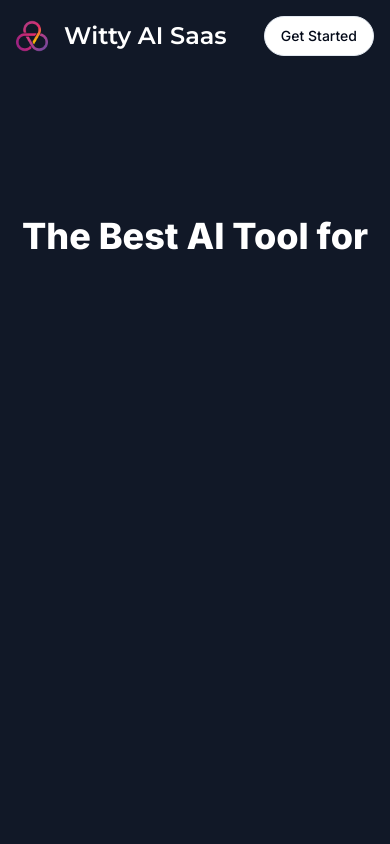
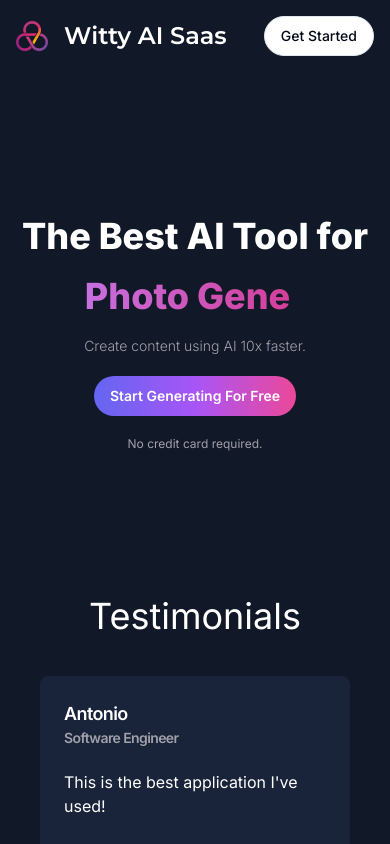
Before and after one commit to mlsolver/witty-ai-saas, a Next.js app: page / in a window 390 px wide. Built offline with nearby package versions, Linux system fonts and the light colour scheme; no server answers.

Commit message:
added landing page

```diff
--- a/app/(landing)/page.tsx
+++ b/app/(landing)/page.tsx
@@ -1,3 +1,4 @@
+import LandingContent from "@/components/landing-content";
 import LandingHero from "@/components/landing-hero";
 import { LandingNavbar } from "@/components/landing-navbar";
 
@@ -6,6 +7,7 @@ const LandingPage = () => {
     <div className="h-full">
       <LandingNavbar />
       <LandingHero />
+      <LandingContent />
     </div>
   );
 };
--- /dev/null
+++ b/components/landing-content.tsx
@@ -0,0 +1,62 @@
+"use client";
+
+import { Card, CardContent, CardHeader, CardTitle } from "./ui/card";
+
+const testimonials = [
+  {
+    name: "Antonio",
+    avatar: "A",
+    title: "Software Engineer",
+    description: "This is the best application I've used!",
+  },
+  {
+    name: "Antonio",
+    avatar: "A",
+    title: "Software Engineer",
+    description: "This is the best application I've used!",
+  },
+  {
+    name: "Antonio",
+    avatar: "A",
+    title: "Software Engineer",
+    description: "This is the best application I've used!",
+  },
+  {
+    name: "Antonio",
+    avatar: "A",
+    title: "Software Engineer",
+    description: "This is the best application I've used!",
+  },
+];
+
+const LandingContent = () => {
+  return (
+    <div className="px-10 pb-20">
+      <h2 className="text-center text-4xl text-white font-extrbold mb-10">
+        Testimonials
+      </h2>
+      <div className="grid grid-cols-1 sm:grid-cols-2 md:grid-cols-3 lg:grid-cols-4 gap-4">
+        {testimonials.map((item) => (
+          <Card
+            key={item.description}
+            className="bg-[#192339] border-none text-white"
+          >
+            <CardHeader>
+              <CardTitle className="flex items-center gap-x-2">
+                <div>
+                  <p className="text-lg">{item.name}</p>
+                  <p className="text-zinc-400 text-sm">{item.title}</p>
+                </div>
+              </CardTitle>
+              <CardContent className="pt-4 px-0">
+                {item.description}
+              </CardContent>
+            </CardHeader>
+          </Card>
+        ))}
+      </div>
+    </div>
+  );
+};
+
+export default LandingContent;
--- a/components/landing-hero.tsx
+++ b/components/landing-hero.tsx
@@ -1,7 +1,9 @@
 "use client";
 
 import { useAuth } from "@clerk/nextjs";
+import Link from "next/link";
 import TypewriterComponent from "typewriter-effect";
+import { Button } from "./ui/button";
 
 const LandingHero = () => {
   const { isSignedIn } = useAuth();
@@ -20,9 +22,27 @@ const LandingHero = () => {
                 "Code Generation.",
                 "Video Generation.",
               ],
+              autoStart: true,
+              loop: true,
             }}
           />
         </div>
+      </div>
+      <div className="text-sm md:text-xl font-light text-zinc-400">
+        Create content using AI 10x faster.
+      </div>
+      <div>
+        <Link href={isSignedIn ? "/dashboard" : "/sign-up"}>
+          <Button
+            variant="premium"
+            className="md:text-lg p-4 md:p-6 rounded-full font-semibold"
+          >
+            Start Generating For Free
+          </Button>
+        </Link>
+      </div>
+      <div className="text-zinc-400 text-xs md:text-sm font-normal">
+        No credit card required.
       </div>
     </div>
   );
--- a/package.json
+++ b/package.json
@@ -6,7 +6,8 @@
     "dev": "next dev",
     "build": "next build",
     "start": "next start",
-    "lint": "next lint"
+    "lint": "next lint",
+    "postinstall": "prisma generate"
   },
   "dependencies": {
     "@clerk/nextjs": "^4.23.2",
```
